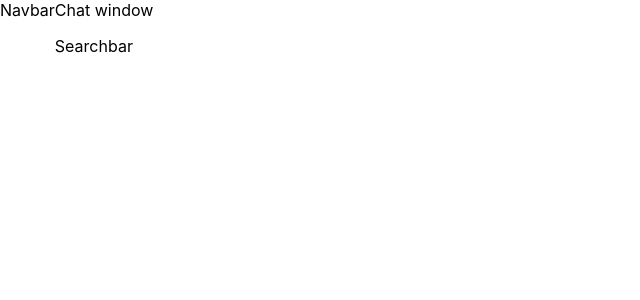
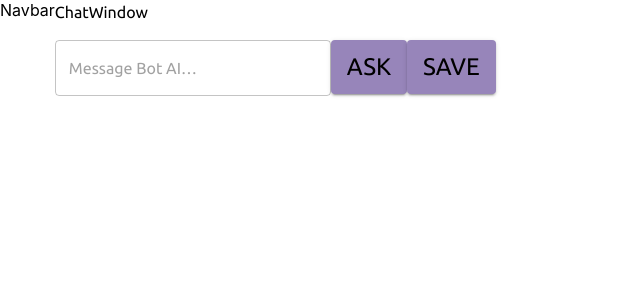
Before and after one commit to AkshayAsokDev/X-Bot-AI, a React (Create React App) app in the folder app/: page / in a window 1280 px wide. Shown: the top 300 px of the page, without its empty margins (0-640 px from the left). Built offline with nearby package versions, Linux system fonts and the light colour scheme.

Commit message:
theme updated

```diff
--- a/app/public/index.html
+++ b/app/public/index.html
@@ -9,6 +9,10 @@
       name="description"
       content="Web site created using create-react-app"
     />
+
+    <link href="https://fonts.googleapis.com/css2?family=Open+Sans&family=Ubuntu&display=swap" rel="stylesheet">
+
+
     <link rel="apple-touch-icon" href="%PUBLIC_URL%/logo192.png" />
     <!--
       manifest.json provides metadata used when your web app is installed on a
--- a/app/src/App.js
+++ b/app/src/App.js
@@ -13,7 +13,8 @@ function App() {
 
           <Navbar />
 
-          <Stack spacing={2}>
+          <Stack spacing={2}
+          >
               <Outlet />
               <Searchbar />
           </Stack>
--- a/app/src/components/Searchbar/Searchbar.jsx
+++ b/app/src/components/Searchbar/Searchbar.jsx
@@ -1,11 +1,31 @@
-
+import { Box, TextField, Button, Stack } from "@mui/material"
 
 
 export default function Searchbar() {
 
     return (
-        <div>
-            Searchbar
-        </div>
+        <Box>
+
+            <form>
+
+                <TextField variant="outlined" placeholder="Message Bot AI…" />
+
+                <Button variant="contained"
+                type="submit"
+                sx={{
+                    fontSize: "1.5rem"
+                }}
+                >Ask</Button>
+
+                <Button variant="contained"
+                type="button"
+                sx={{
+                    fontSize: "1.5rem"
+                }}
+                >Save</Button>
+
+            </form>
+
+        </Box>
     )
 }
--- a/app/src/index.js
+++ b/app/src/index.js
@@ -5,6 +5,8 @@ import App from './App';
 import { RouterProvider, createBrowserRouter } from "react-router-dom"
 import ConversationHistory from './pages/history';
 import ChatWindow from './pages/home';
+import { ThemeProvider, createTheme } from '@mui/material';
+
 
 
 const router = createBrowserRouter([{
@@ -23,10 +25,28 @@ const router = createBrowserRouter([{
   ]
 }])
 
+const theme = createTheme({
+
+  typography: {
+    fontFamily: `"Ubuntu", "Open Sans", sans-serif`
+  },
+  palette: {
+    primary: {
+      main: "#9785BA",
+      light: "#AF9FCD",
+      contrastText: "black"
+    }
+  }
+
+})
 
 const root = ReactDOM.createRoot(document.getElementById('root'));
 root.render(
   <React.StrictMode>
-    <RouterProvider router={router} />
+
+    <ThemeProvider theme={theme}>
+        <RouterProvider router={router} />
+    </ThemeProvider>
+
   </React.StrictMode>
 );
--- a/app/src/pages/home.js
+++ b/app/src/pages/home.js
@@ -1,3 +1,4 @@
+import { Box, Typography } from "@mui/material"
 
 
 
@@ -5,8 +6,8 @@
 export default function ChatWindow() {
 
     return (
-        <div>
-            Chat window
-        </div>
+        <Box>
+            <Typography>ChatWindow</Typography>
+        </Box>
     )
 }
```
